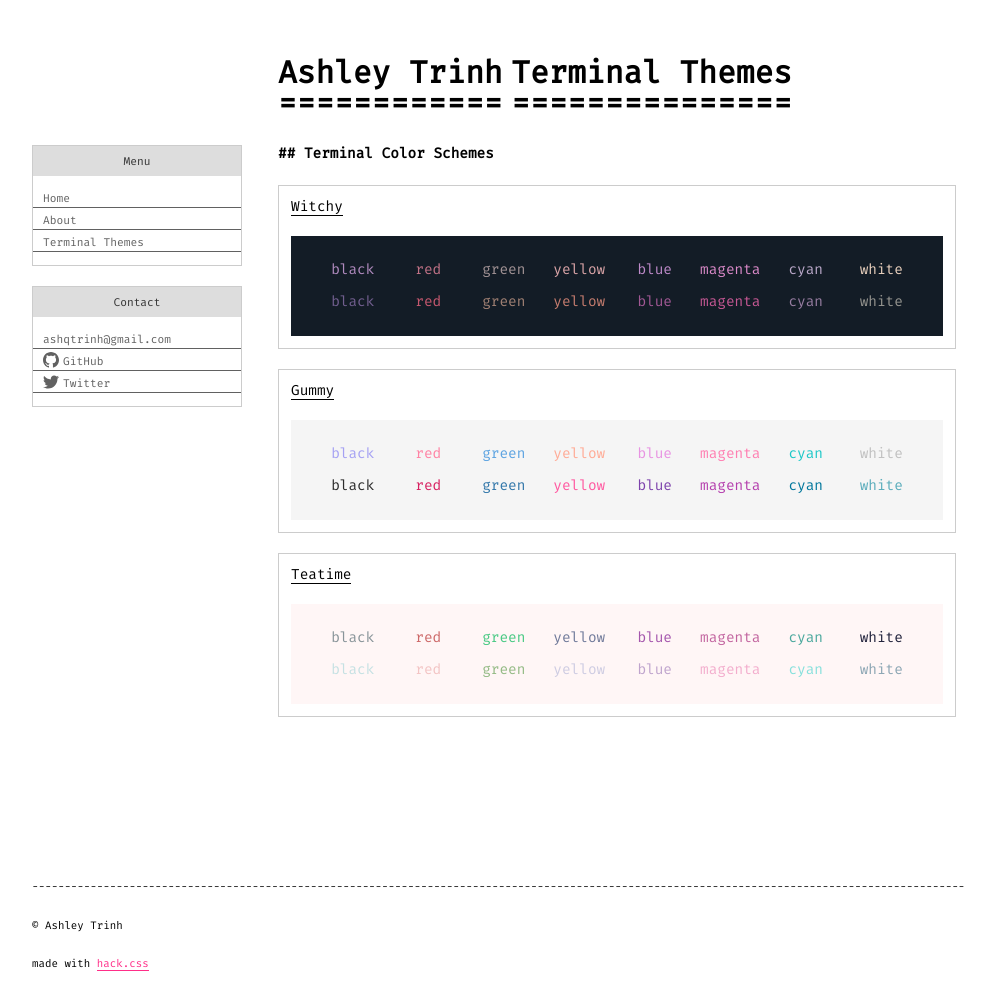
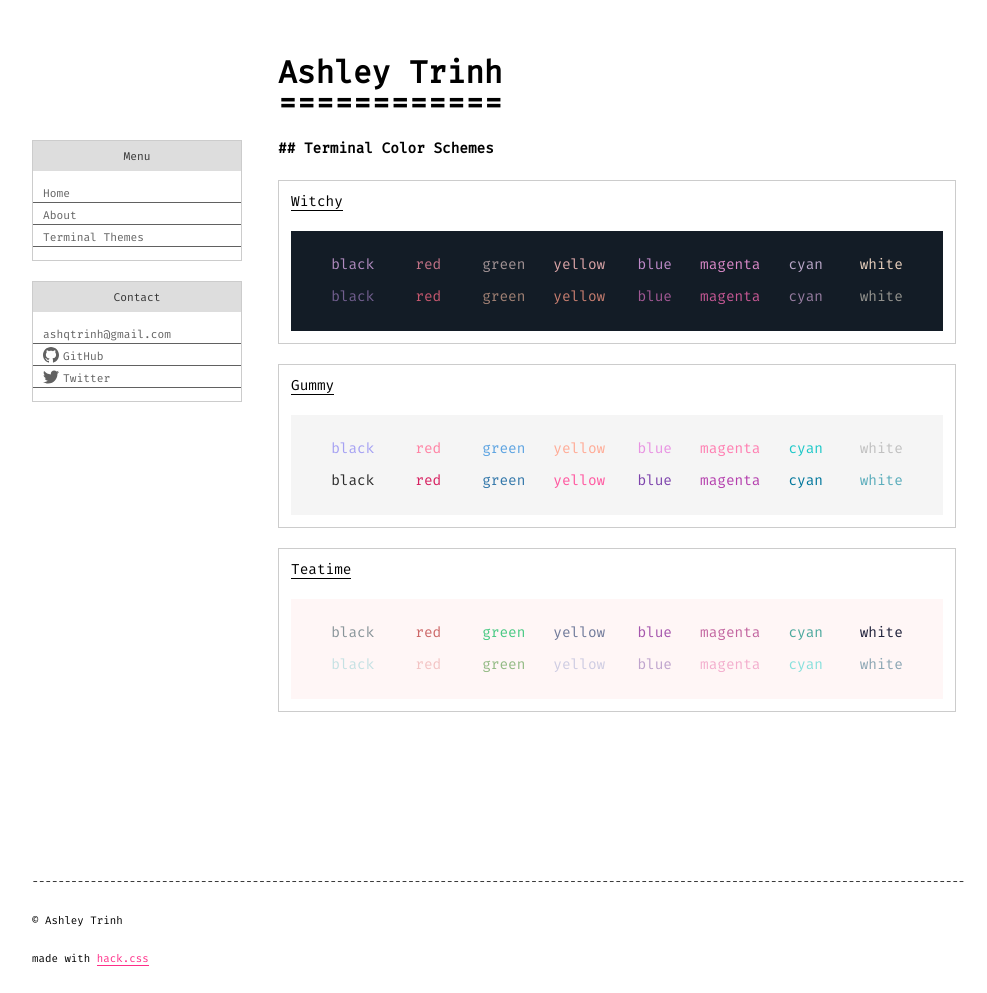
Before and after one commit to atrnh/atrnh.github.io, a Jekyll site: the page built from color-schemes.md, in a window 1280 px wide. Shown: the whole page, without its empty margins (140-1127 px from the left). Built offline with Jekyll 4.4.1, drawn with Linux system fonts in a browser that asks for light colours.

Commit message:
Remove breadcrumbs

```diff
--- a/_includes/header.html
+++ b/_includes/header.html
@@ -3,17 +3,6 @@
   <div class="container cell -9of12">
     <header>
       <a href="/"><h1>Ashley Trinh</h1></a>
-      {%- if page.title and page.title != "Ashley Trinh" -%}
-        {%- if page.parent -%}
-          <a href="{{ page.parent.url | relative_url }}">
-            <h1 class="parent-page"></h1>
-          </a>
-        {%- endif -%}
-
-        <a href="{{ page.url | relative_url }}">
-          <h1>{{ page.title | escape }}</h1>
-        </a>
-      {%- endif -%}
     </header>
   </div>
 </div>
```
